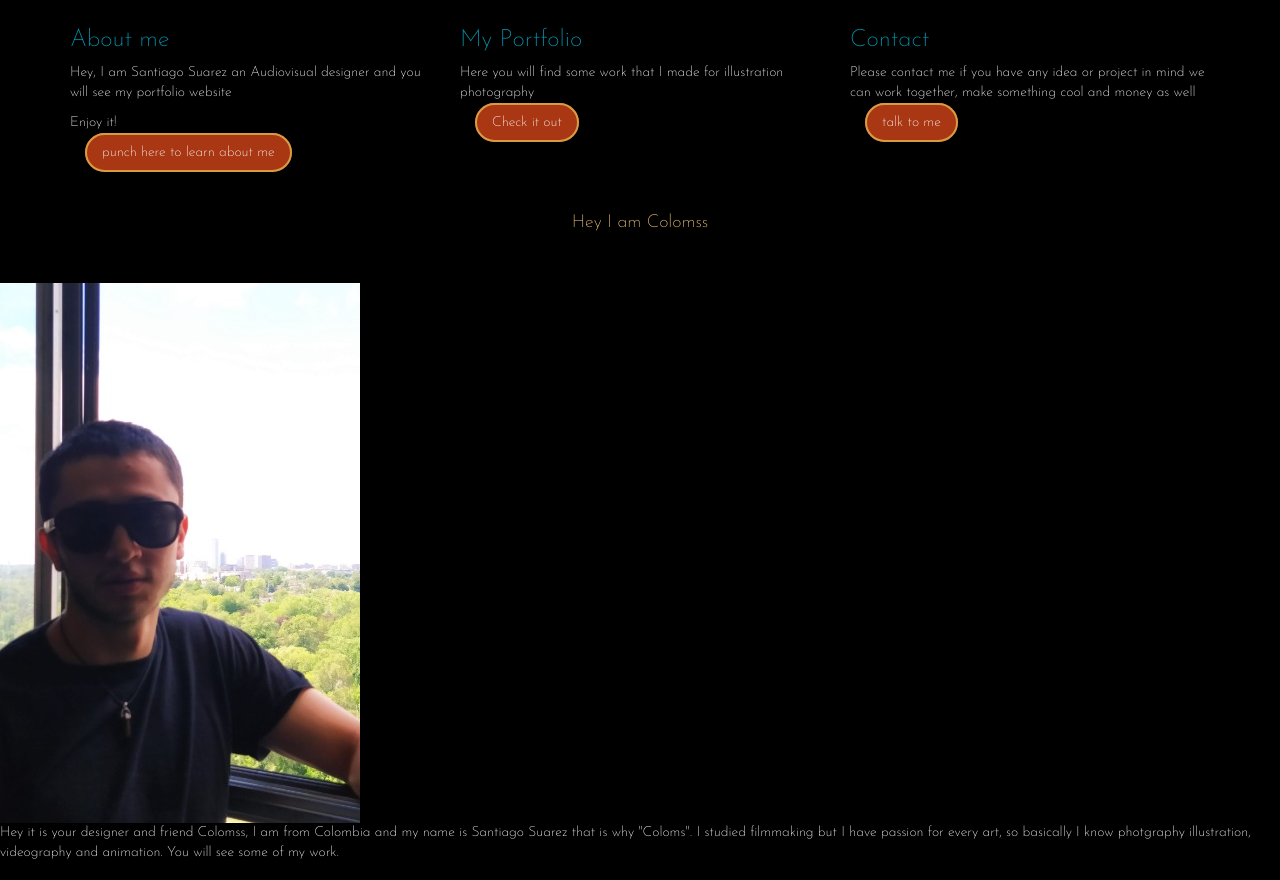
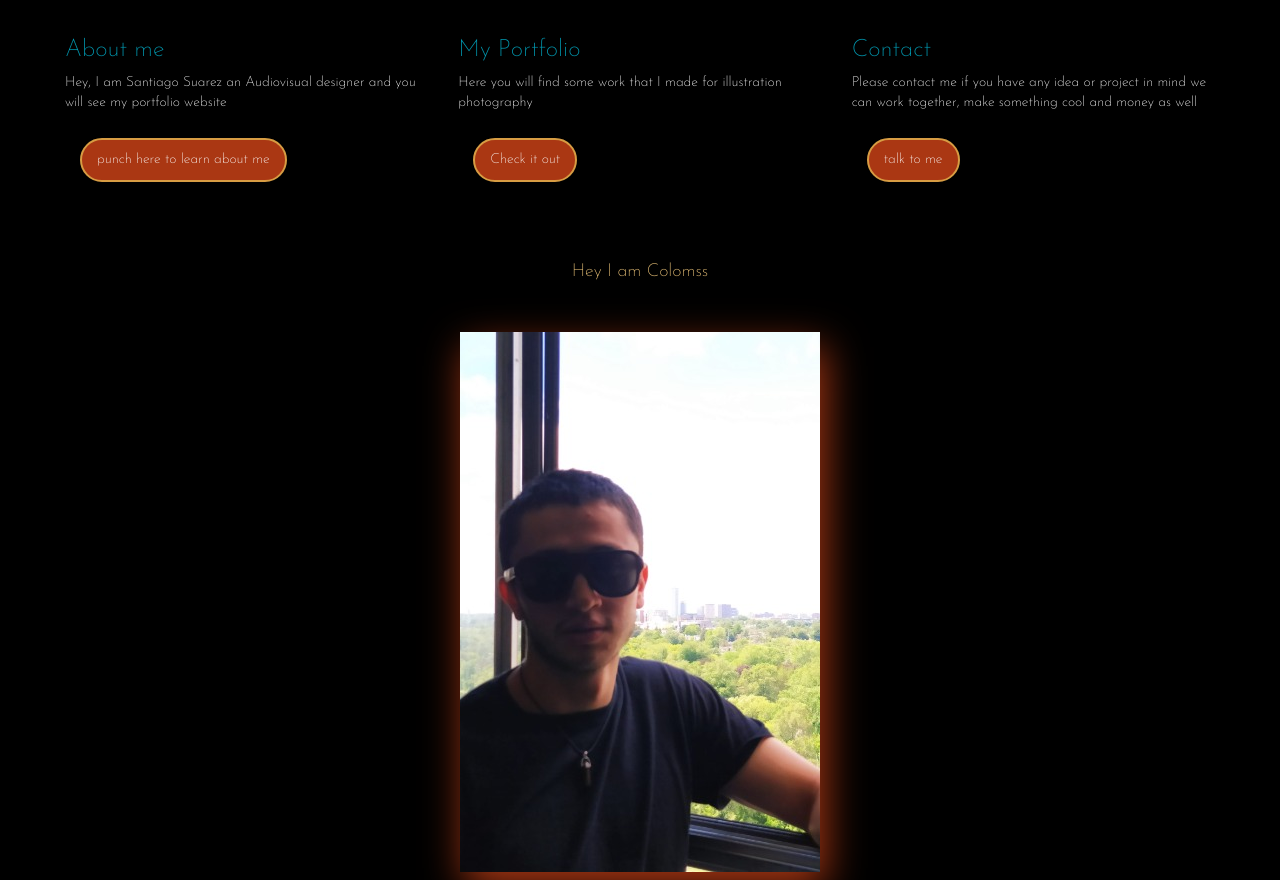
Before and after one commit to suar0029/Portfolio, a plain HTML site: page index.html in a window 1280 px wide. Shown: the part 163-1043 px from the top of the page. Drawn offline with nearby package versions, Linux system fonts and the light colour scheme.

Commit message:
adds mobile

```diff
--- a/css/main.css
+++ b/css/main.css
@@ -11,7 +11,7 @@
 
 .skip-link{
     position: absolute;
-    top: -40px;
+    top: -80px;
     left: 0;
     background: var(--thirdcolor);
     color: white;
@@ -35,6 +35,11 @@ html{
 body{
     margin: 0 auto;
     background-color: var(--fifthcolor);
+}
+
+.wraper {
+    margin: auto;
+    max-width: 600px;
 }
 
 .h1, h1{
@@ -68,13 +73,22 @@ h2{
  }
 
  .about-me h4{
-    margin: 50px 0;
+    margin: 20px 0;
+    margin-bottom: 50px;
  }
 
 .banner{
     justify-content: center;
     height: 100px;
     background-color: black;
+}
+
+a {
+    color: var(--sixthcolor);
+}
+
+.btn {
+    margin: 50px 0;
 }
 
 a:link {
@@ -85,12 +99,27 @@ a:link {
     border-radius: 50px;
     text-decoration: none;
     margin: 15px;
+
 }
+
+.container {
+    justify-content: space-between;
+    padding: 1rem;
+    display: flex;
+
+}
+
+.col-md-4 a {
+    margin-bottom: 50px;
+}
+
 
 a:hover{
     background-color: var(--maincolor);
     border-color: var(--secondarycolor);
+
 }
+
 
 .row{
     margin-top: 50px;
@@ -117,6 +146,10 @@ input[type=text], select {
     margin-left: 500px;
   }
 
+  .text-us {
+    margin: auto;
+  }
+
   input[type=submit]:hover {
     background-color: var(--thirdcolor);
   }
@@ -133,31 +166,67 @@ input[type=text], select {
 .icons{
     display: flex;
     justify-content: center;
+    margin-left: auto;
+    margin-right: auto;
 }
 
 .icons li{
     list-style-type: none;
     margin-top: 25px;
+    margin-bottom: 25px;
+    justify-content: space-between;
 
 }
 
 footer{
     text-align: center;
     background: var(--maincolor);
-    margin-top: 10px;
+    margin-top: 50px;
     border: 2px solid var(--secondarycolor);
     padding: 20px;
 }
 
 .footer-content p{
     font-size: 20px;
+
 }
 
 img {
 	transform: scale(1);
 	transition: .3s ease-in-out;
+    display: flex;
+    margin-left: auto;
+    margin-right: auto;
+    margin-bottom: 35px;
+    filter: drop-shadow(5px 15px 20px #AA3713);
+    padding-left: 50px;
+    padding-right: 50px;
+    max-width: 600px;
 }
 
 img:hover {
 	transform: scale(0.8);
 }
+
+.about-me img {
+    display: block;
+    margin-left: auto;
+    margin-right: auto;
+    margin-bottom: 35px;
+    filter: drop-shadow(5px 15px 20px #AA3713);
+}
+
+@media screen and (min-width:600px) {
+    img {
+    display: block;
+    margin-left: auto;
+    margin-right: auto;
+    }
+
+
+}
+
+.wraper {
+    margin: auto;
+    max-width: 1200px;
+}
--- a/index.html
+++ b/index.html
@@ -21,11 +21,15 @@
 
   <a href="#maincontent" class="skip-link">Skip to main content</a>
 
+
+  <div class="wraper">
     <div class="banner">
       <h1>Colomss</h1>
       <p>Hey there, Welcome to my Portfolio!</p>
     </div>
+  </div>
 
+  <div class="wraper">
     <div class="container">
       <div class="row">
         <div class="col-md-4">
@@ -33,8 +37,8 @@
             <h3 class="card-title">About me</h3>
             <p class="card-text">Hey, I am Santiago Suarez an Audiovisual designer and you will see my portfolio website
             </p>
-          <p class="card-text">Enjoy it!</p>
-          <a href="#about">punch here to learn about me</a>
+
+            <a href="#about" class="btn">punch here to learn about me</a>
           <!-- </div> -->
         </div>
 
@@ -42,7 +46,7 @@
             <!-- <div class="card"> -->
               <h3 class="card-title">My Portfolio</h3>
               <p class="card-text">Here you will find some work that I made for illustration photography</p>
-            <a href="#portfolio">Check it out</a>
+              <a href="#portfolio" class="btn">Check it out</a>
             <!-- </div> -->
 
           </div>
@@ -51,13 +55,15 @@
               <h3 class="card-title">Contact</h3>
               <p class="card-text">Please contact me if you have any idea or project in mind we can work together, make
                 something cool and money as well</p>
-            <a href="#contact">talk to me</a>
+              <a href="#contact"  class="btn">talk to me</a>
             <!-- </div>     -->
           </div>
         </div>
       </div>
     </div>
+  </div>
 
+  <div class="wraper">
       <div class="about-me" id="about">
         <h4>Hey I am Colomss</h4>
         <img src="images/picture-360_x_540.jpeg" alt="picture of me" class="img-fluid">
@@ -65,6 +71,9 @@
           "Coloms". I studied filmmaking but I have passion for every art, so basically I know photgraphy illustration,
           videography and animation. You will see some of my work.</p>
       </div>
+  </div>
+
+  <div class="wraper">
    <div class="Portfolio" id="portfolio">
         <h2>Illustration</h2>
         <img src="images/llama-avatar.png" alt="llama" class="img-fluid">
@@ -74,10 +83,14 @@
         <h3>Architecture</h3>
         <img src="images/suarez_s_5-480_x_320.jpg" alt="archi" class="img-fluid">
       </div>
+  </div>
+
+  <div class="wraper">
     <div class="contact" id="contact">
         <h2>Get in touch</h2>
         <h4>please shoot me an email so we can work together</h4>
-      <div class="container">
+
+        <div class="text-us">
           <form action="/action_page.php">
             <label for="fname">First Name</label><br>
             <input type="text" id="fname" name="firstname" placeholder="Your name..">
@@ -95,7 +108,7 @@
 
     </div>
 
-
+  </div
     <!-- here goes the footer -->
     <footer>
       <div class="footer-content">
```
Lines whose indentation alone changed are shown as unchanged.
